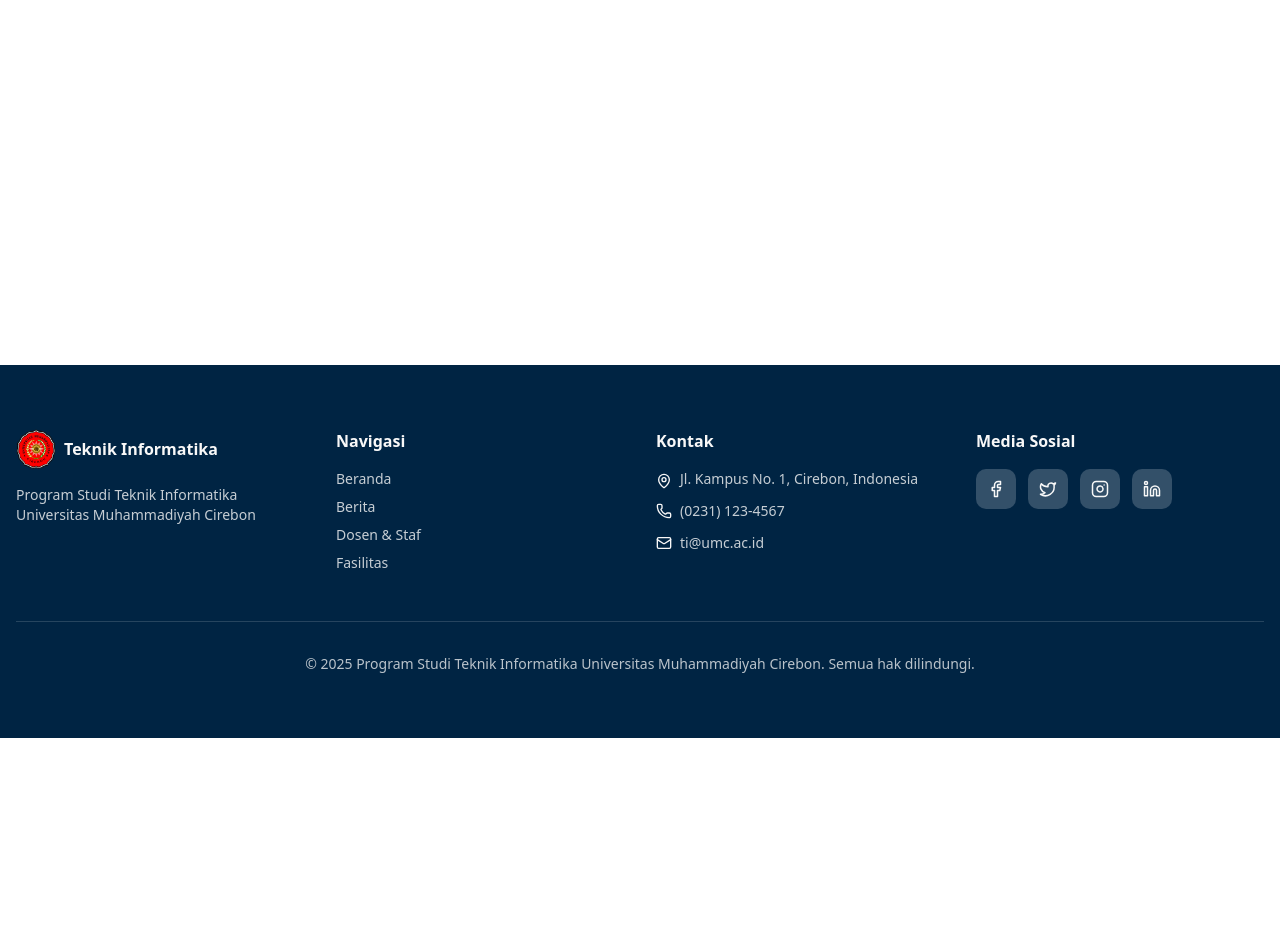
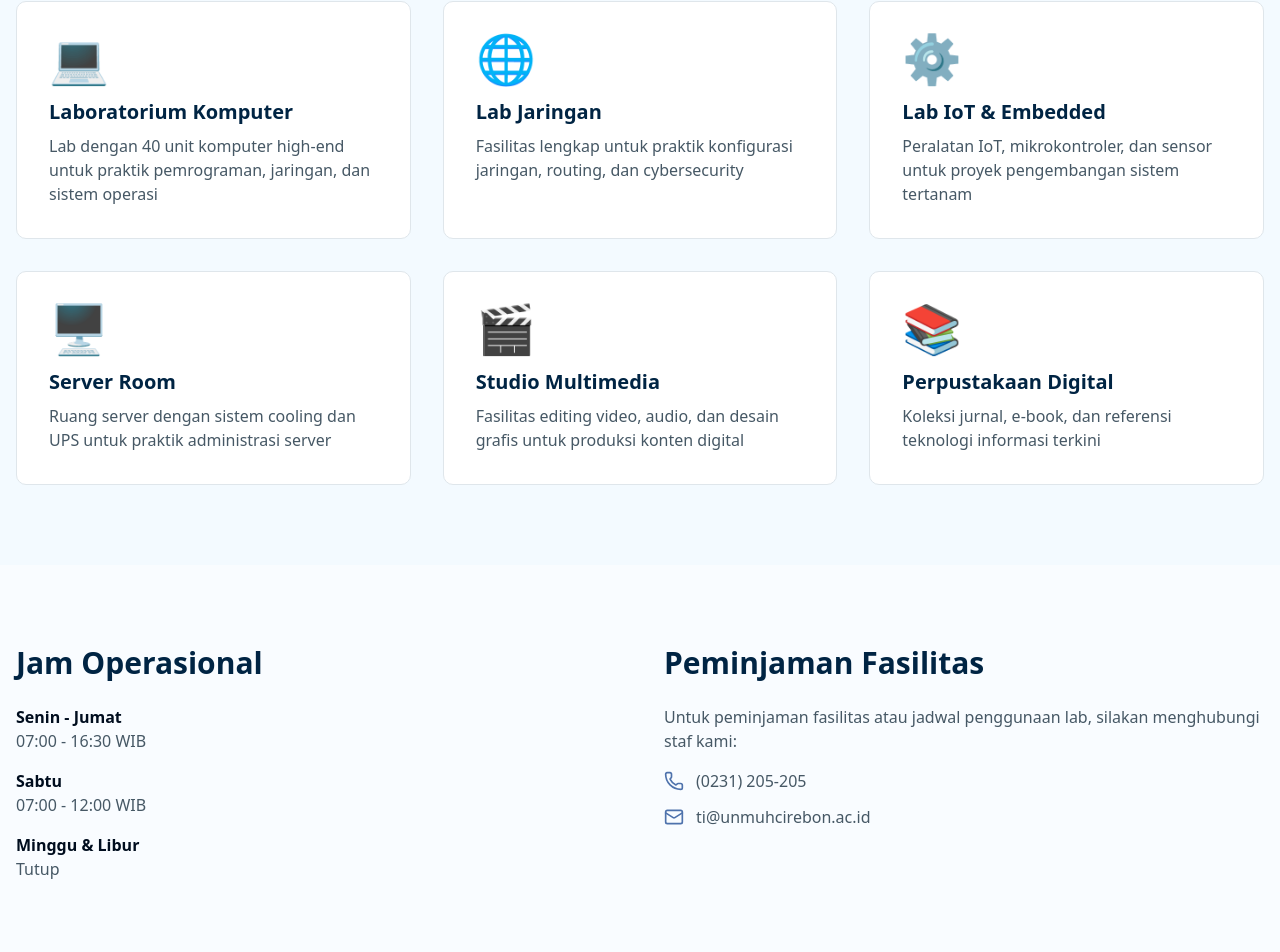
Before and after one commit to umc-dev/it-umc-fe, a Next.js app: page /fasilitas in a window 1280 px wide. Before the commit this address had no page. Shown: the part 499-1451 px from the top of the page. Before the commit the page ends 1237 px from the top, so only its background shows below. Built offline with nearby package versions, Linux system fonts and the light colour scheme.

Commit message:
feat(facilities): create initial facilities page

```diff
--- /dev/null
+++ b/app/fasilitas/page.tsx
@@ -0,0 +1,125 @@
+import { Mail, Phone } from "lucide-react"
+
+export const metadata = {
+  title: "Fasilitas | Teknik Informatika",
+  description: "Fasilitas lengkap Program Studi Teknik Informatika UMCirebon",
+}
+
+export default function FasilitasPage() {
+  const facilities = [
+    {
+      id: 1,
+      name: "Laboratorium Komputer",
+      description: "Lab dengan 40 unit komputer high-end untuk praktik pemrograman, jaringan, dan sistem operasi",
+      icon: "💻",
+    },
+    {
+      id: 2,
+      name: "Lab Jaringan",
+      description: "Fasilitas lengkap untuk praktik konfigurasi jaringan, routing, dan cybersecurity",
+      icon: "🌐",
+    },
+    {
+      id: 3,
+      name: "Lab IoT & Embedded",
+      description: "Peralatan IoT, mikrokontroler, dan sensor untuk proyek pengembangan sistem tertanam",
+      icon: "⚙️",
+    },
+    {
+      id: 4,
+      name: "Server Room",
+      description: "Ruang server dengan sistem cooling dan UPS untuk praktik administrasi server",
+      icon: "🖥️",
+    },
+    {
+      id: 5,
+      name: "Studio Multimedia",
+      description: "Fasilitas editing video, audio, dan desain grafis untuk produksi konten digital",
+      icon: "🎬",
+    },
+    {
+      id: 6,
+      name: "Perpustakaan Digital",
+      description: "Koleksi jurnal, e-book, dan referensi teknologi informasi terkini",
+      icon: "📚",
+    },
+  ]
+
+  return (
+    <>
+      {/* Hero Section */}
+      <section className="bg-primary text-white py-20">
+        <div className="container mx-auto px-4 text-center">
+          <h1 className="text-4xl md:text-5xl font-bold mb-4">Fasilitas</h1>
+          <p className="text-lg md:text-xl text-white/90">
+            Fasilitas modern dan lengkap untuk mendukung pembelajaran dan penelitian
+          </p>
+        </div>
+      </section>
+
+      {/* Facilities Grid */}
+      <section className="py-20">
+        <div className="container mx-auto px-4">
+          <div className="mb-12">
+            <h2 className="text-3xl md:text-4xl font-bold text-primary mb-3">Infrastruktur & Peralatan</h2>
+            <div className="w-16 h-1 bg-accent rounded-full"></div>
+          </div>
+
+          <div className="grid grid-cols-1 md:grid-cols-2 lg:grid-cols-3 gap-8">
+            {facilities.map((facility) => (
+              <div
+                key={facility.id}
+                className="bg-white border border-border rounded-lg p-8 hover:shadow-lg transition-shadow duration-300"
+              >
+                <div className="text-5xl mb-4">{facility.icon}</div>
+                <h3 className="text-xl font-bold text-primary mb-2">{facility.name}</h3>
+                <p className="text-muted-foreground">{facility.description}</p>
+              </div>
+            ))}
+          </div>
+        </div>
+      </section>
+
+      {/* Additional Info */}
+      <section className="py-20 bg-white/50">
+        <div className="container mx-auto px-4">
+          <div className="grid grid-cols-1 md:grid-cols-2 gap-12">
+            <div>
+              <h2 className="text-2xl md:text-3xl font-bold text-primary mb-6">Jam Operasional</h2>
+              <div className="space-y-4 text-muted-foreground">
+                <div>
+                  <p className="font-semibold text-foreground">Senin - Jumat</p>
+                  <p>07:00 - 16:30 WIB</p>
+                </div>
+                <div>
+                  <p className="font-semibold text-foreground">Sabtu</p>
+                  <p>07:00 - 12:00 WIB</p>
+                </div>
+                <div>
+                  <p className="font-semibold text-foreground">Minggu & Libur</p>
+                  <p>Tutup</p>
+                </div>
+              </div>
+            </div>
+            <div>
+              <h2 className="text-2xl md:text-3xl font-bold text-primary mb-6">Peminjaman Fasilitas</h2>
+              <p className="text-muted-foreground mb-4">
+                Untuk peminjaman fasilitas atau jadwal penggunaan lab, silakan menghubungi staf kami:
+              </p>
+              <div className="space-y-3">
+                <div className="flex items-center gap-3 text-muted-foreground">
+                  <Phone size={20} className="text-accent" />
+                  <span>(0231) 205-205</span>
+                </div>
+                <div className="flex items-center gap-3 text-muted-foreground">
+                  <Mail size={20} className="text-accent" />
+                  <span>ti@unmuhcirebon.ac.id</span>
+                </div>
+              </div>
+            </div>
+          </div>
+        </div>
+      </section>
+    </>
+  )
+}
```
